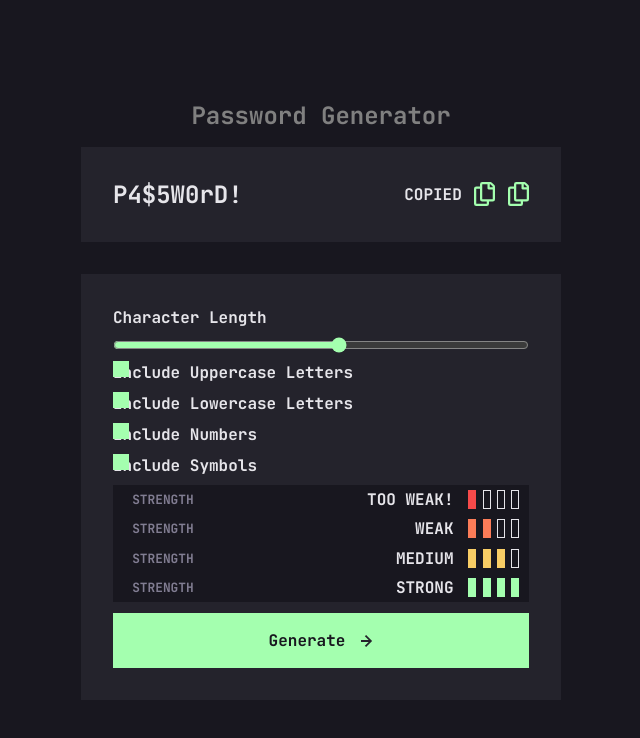
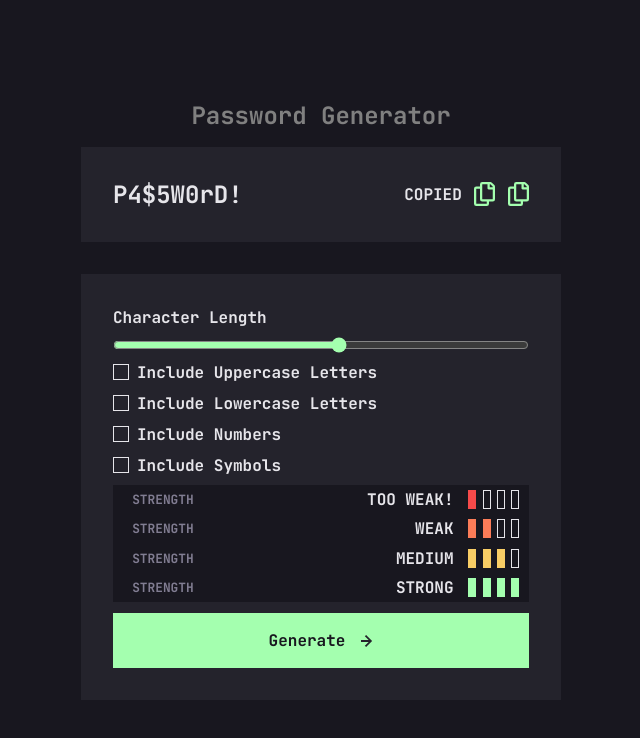
Before and after one commit to Mercury225/password-generator, a plain HTML site: page index.html in a window 1280 px wide. Shown: the whole page, without its empty margins (319-959 px from the left). Drawn offline with Linux system fonts and the light colour scheme.

Commit message:
css done (i think)

```diff
--- a/index.html
+++ b/index.html
@@ -39,24 +39,28 @@
       </div>
       <input type="range" id="length-number" min="4" max="15" />
       <div class="checkboxes">
-        <input type="checkbox" id="uppercase" checked="checked" />
-        <span class="checkmark"></span>
-        <label for="uppercase">Include Uppercase Letters</label>
+        <label for="uppercase"
+          ><input type="checkbox" id="uppercase" />
+          <span class="checkmark"></span>Include Uppercase Letters
+        </label>
       </div>
       <div class="checkboxes">
-        <input type="checkbox" id="lowercase" checked="checked" />
-        <span class="checkmark"></span>
-        <label for="lowercase">Include Lowercase Letters</label>
+        <label for="lowercase"
+          ><input type="checkbox" id="lowercase" />
+          <span class="checkmark"></span>Include Lowercase Letters</label
+        >
       </div>
       <div class="checkboxes">
-        <input type="checkbox" id="numbers" checked="checked" />
-        <span class="checkmark"></span>
-        <label for="numbers">Include Numbers</label>
+        <label for="numbers">
+          <input type="checkbox" id="numbers" />
+          <span class="checkmark"></span>Include Numbers</label
+        >
       </div>
       <div class="checkboxes">
-        <input type="checkbox" id="symbols" checked="checked" />
-        <span class="checkmark"></span>
-        <label for="symbols">Include Symbols</label>
+        <label for="symbols"
+          ><input type="checkbox" id="symbols" />
+          <span class="checkmark"></span>Include Symbols</label
+        >
       </div>
 
       <div class="strength-meter">
--- a/stylings.scss
+++ b/stylings.scss
@@ -86,23 +86,55 @@ input {
   width: 45%;
 }
 
-.checkboxes > input {
-  position: absolute;
-  opacity: 0;
-  height: 0;
-  width: 0;
+.checkboxes {
+  @include flex-row;
+  align-items: center;
+}
+.checkboxes label {
+  padding-left: 1.5rem;
+  position: relative;
+  @include flex-row;
+  align-items: center;
+  input {
+    position: absolute;
+    opacity: 0;
+    height: 0;
+    width: 0;
+
+    &:checked + .checkmark {
+      background: $green;
+    }
+    &:checked + .checkmark::after {
+      display: block;
+    }
+  }
 }
 
 .checkmark {
   position: absolute;
+  left: 0;
   width: 1rem;
   height: 1rem;
   background: transparent;
-  border: $light-grey;
-}
+  border: 0.1rem solid $light-grey;
 
-.checkboxes > input:checked ~ .checkmark {
-  background: $green;
+  &:hover {
+    cursor: pointer;
+  }
+  &::after {
+    display: none;
+    content: "";
+    position: absolute;
+    top: 50%;
+    left: 50%;
+    border-right: 0.1rem solid $black;
+    border-bottom: 0.1rem solid $black;
+
+    transform: translate(-50%, -50%) rotate(45deg);
+    width: 0.2rem;
+    height: 0.5rem;
+    background: transparent;
+  }
 }
 
 .description {
@@ -156,3 +188,7 @@ input {
   margin-right: 1rem;
   color: $black;
 }
+#generate:hover {
+  cursor: pointer;
+  background: #a4ffafcf;
+}
```
Also changed, not shown: main.css, 1 other file.
